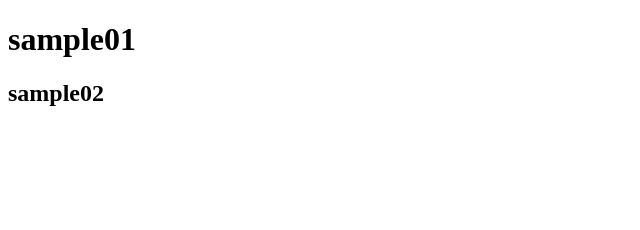
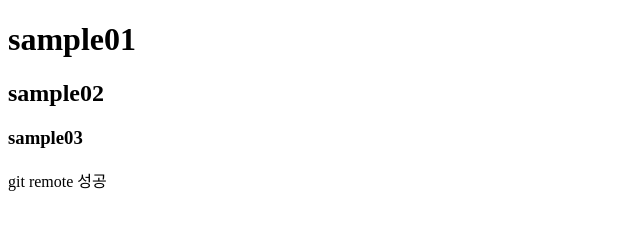
Before and after one commit to Hyooniy/06_21_git_basic01, a plain HTML site: page index.html in a window 1280 px wide. Shown: the whole page, without its empty margins (0-640 px from the left). Drawn offline with Linux system fonts and the light colour scheme.

Commit message:
2단계수정

```diff
--- a/index.html
+++ b/index.html
@@ -8,5 +8,7 @@
 <body>
     <h1>sample01</h1>
     <h2>sample02</h2>
+    <h3>sample03</h3>
+    <p>git remote 성공</p>
 </body>
 </html>
```
